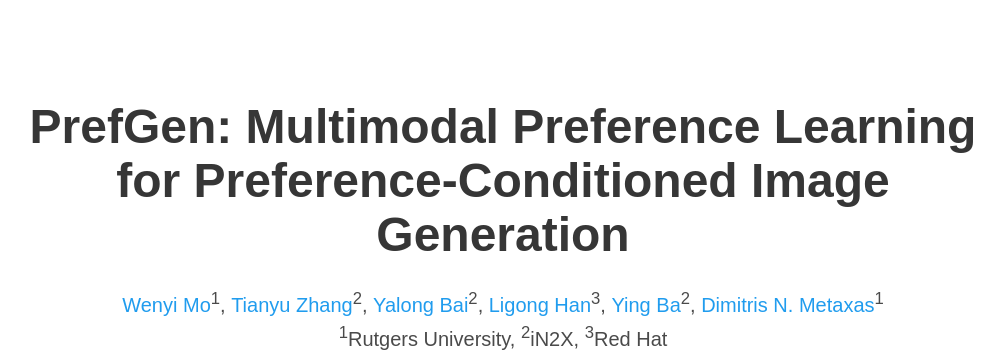
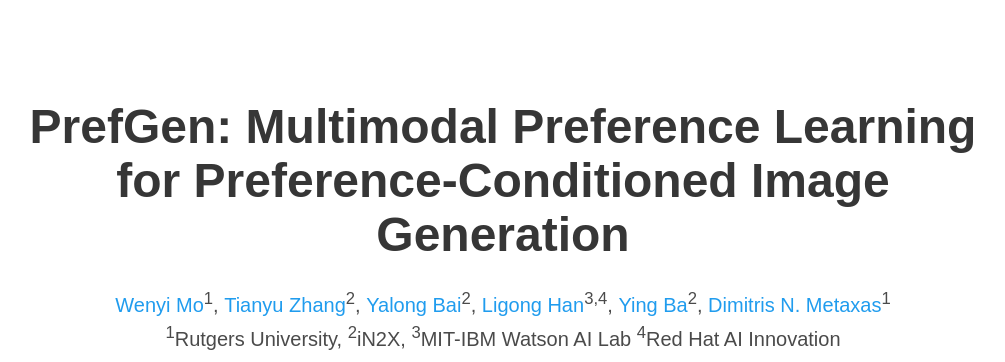
Before and after one commit to PrefGen/PrefGen.github.io, a plain HTML site: page index.html in a window 1280 px wide. Shown: the top 362 px of the page, without its empty margins (137-1142 px from the left). Drawn offline with nearby package versions, Linux system fonts and the light colour scheme; some icons are missing; a web font is replaced by a local one.

Commit message:
first commit

```diff
--- a/index.html
+++ b/index.html
@@ -90,7 +90,7 @@
               <a href="http://ylbai.me/">Yalong Bai</a><sup>2</sup>,
             </span>
             <span class="author-block">
-              <a href="https://phymhan.github.io/">Ligong Han</a><sup>3</sup>,</span>
+              <a href="https://phymhan.github.io/">Ligong Han</a><sup>3,4</sup>,</span>
               <span class="author-block">
                 <a href="https://github.com/BarretBa">Ying Ba</a><sup>2</sup>,</span>
             <span class="author-block">
@@ -101,7 +101,8 @@
           <div class="is-size-5 publication-authors">
             <span class="author-block"><sup>1</sup>Rutgers University,</span>
             <span class="author-block"><sup>2</sup>iN2X,</span>
-            <span class="author-block"><sup>3</sup>Red Hat</span>
+            <span class="author-block"><sup>3</sup>MIT-IBM Watson AI Lab </span>
+            <span class="author-block"><sup>4</sup>Red Hat AI Innovation</span>
           </div>
 
 
```
